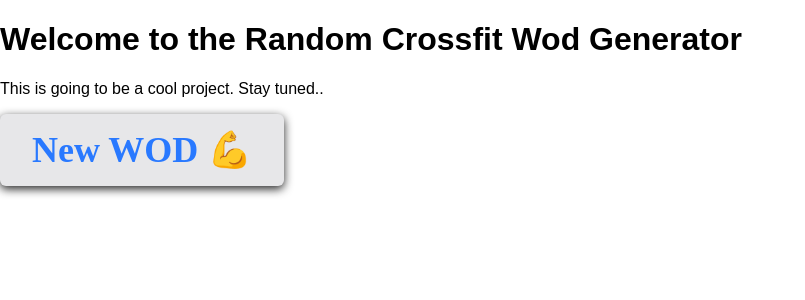
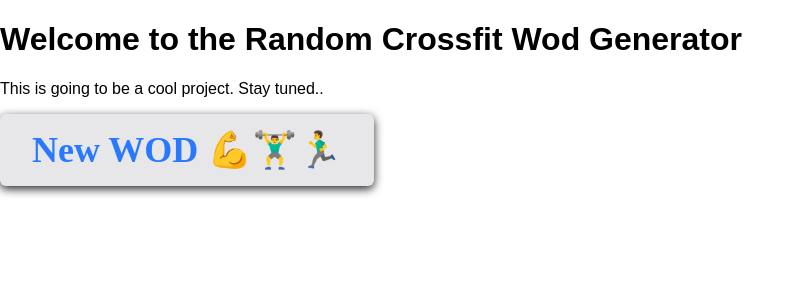
Before and after one commit to jacobpackert/crossfit-wod-react, a React (Create React App) app: page / in a window 1280 px wide. Shown: the top 300 px of the page, without its empty margins (0-805 px from the left). Built offline with nearby package versions, Linux system fonts and the light colour scheme; no server answers.

Commit message:
added process.env and changed button to be more stateful

```diff
--- a/package.json
+++ b/package.json
@@ -1,8 +1,9 @@
 {
   "name": "crossfit-wod-react",
-  "version": "0.1.0",
+  "version": "0.5.0",
   "private": true,
   "dependencies": {
+    "dotenv": "^6.0.0",
     "react": "^16.4.1",
     "react-dom": "^16.4.1",
     "react-scripts": "1.1.4"
--- a/src/App.js
+++ b/src/App.js
@@ -3,7 +3,7 @@
 import NewButton from './components/NewButton';
 import WorkoutDescription from './components/WorkoutDescription';
 
-let url = "https://spreadsheets.google.com/feeds/list/1hwe64eKPIU7W-jvzFWR8MUzW9DrQerp67G7QBVxvdjk/od6/public/values?alt=json";
+let url = process.env.REACT_APP_DB_URL;
 
 // I need to add shared state to App.js so it can be passed down to NewButton and WorkoutDescription. So Button.onClick -> updates state in App.js
 
@@ -13,13 +13,15 @@
     super();
     this.state = {
       wodContent: [],
-      // buttonContent: [],
+      buttonContent: ["New WOD"],
+      buttonContentEmoji: ["💪", "🏋️‍♂️", "🏃‍♂️"], //this can be mixed up so it's a random emoji later on
     };
   }
 
 
-  // Writing the fetch
+  // Writing the fetch when the component loads/mounts
   componentDidMount(){
+
 
     fetch(url).then(
           response => {
@@ -32,9 +34,6 @@
             .then(data => {
               let wodNumber = Math.floor(data.feed.entry.length * Math.random());
               console.log("wodNumber: " + wodNumber + ", data: " + data.feed.entry[wodNumber].gsx$description.$t);
-              // console.log("response entry: " + data.feed.entry[0].gsx$description.$t);
-              // let dataContent = data.feed.entry[0].gsx$description.$t;
-              // console.log("dataContent: " + dataContent);
               this.setState({ wodContent: data.feed.entry[wodNumber].gsx$description.$t })
             });
           }
@@ -55,7 +54,7 @@
           This is going to be a cool project. Stay tuned..
         </p>
         <WorkoutDescription value={this.state.wodContent}/>
-        < NewButton value="New WOD 💪" />
+        < NewButton value={this.state.buttonContent} emoji={this.state.buttonContentEmoji} />
       </div>
       );
     }
--- a/src/components/NewButton.jsx
+++ b/src/components/NewButton.jsx
@@ -8,18 +8,17 @@
         this.handleClick = this.handleClick.bind(this);
     }
 
-    handleClick() {
+    handleClick(e) {
+        e.preventDefault();
         console.log("button click")
     }
 
 
     render() {
         return (
-            <button onClick={this.handleClick}>{this.props.value}</button>
+            <button onClick={this.handleClick}>{this.props.value} {this.props.emoji}</button>
         )
     }
 };
 
-// Now use .fetch() to call data (instead of jQuery as you usually do)
-
 export default NewButton;
```
Also changed, not shown: 2 other files (tests, documents, lock files or other folders).
